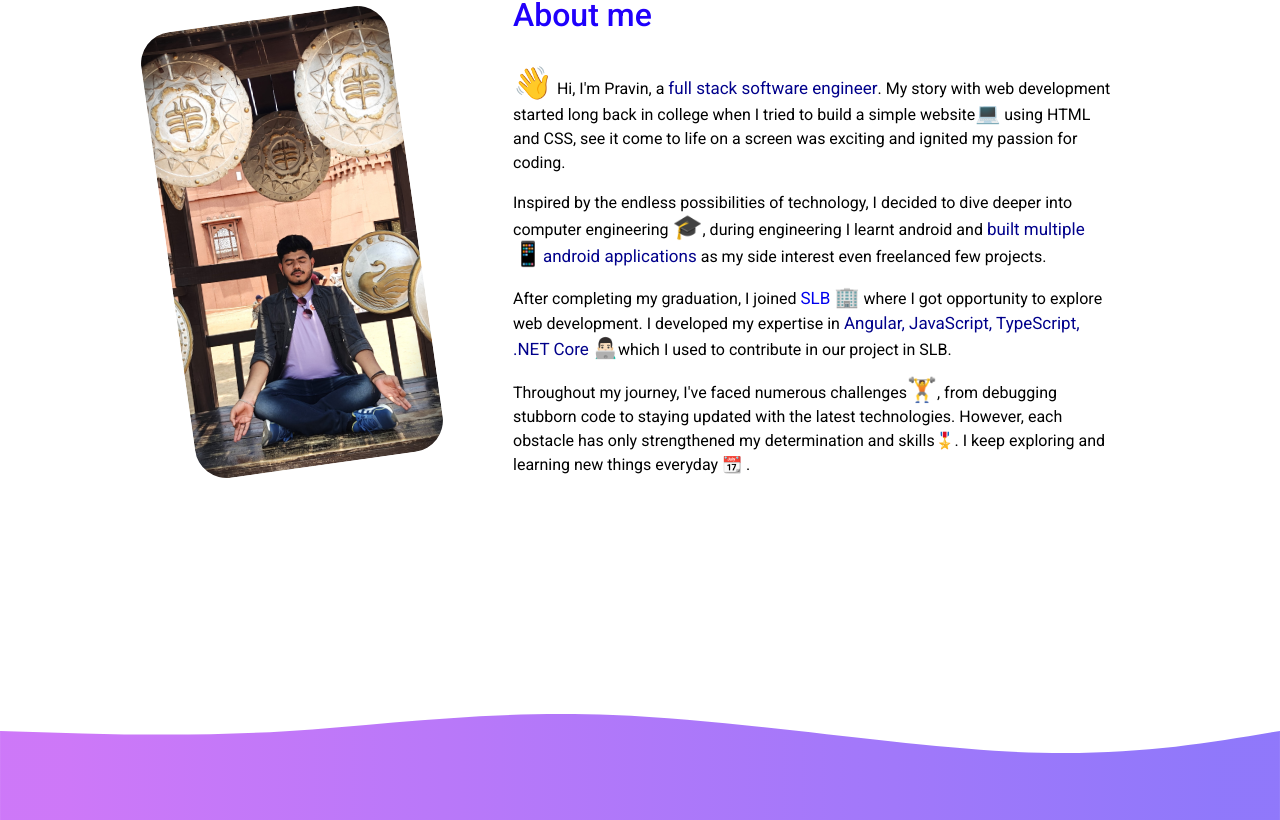
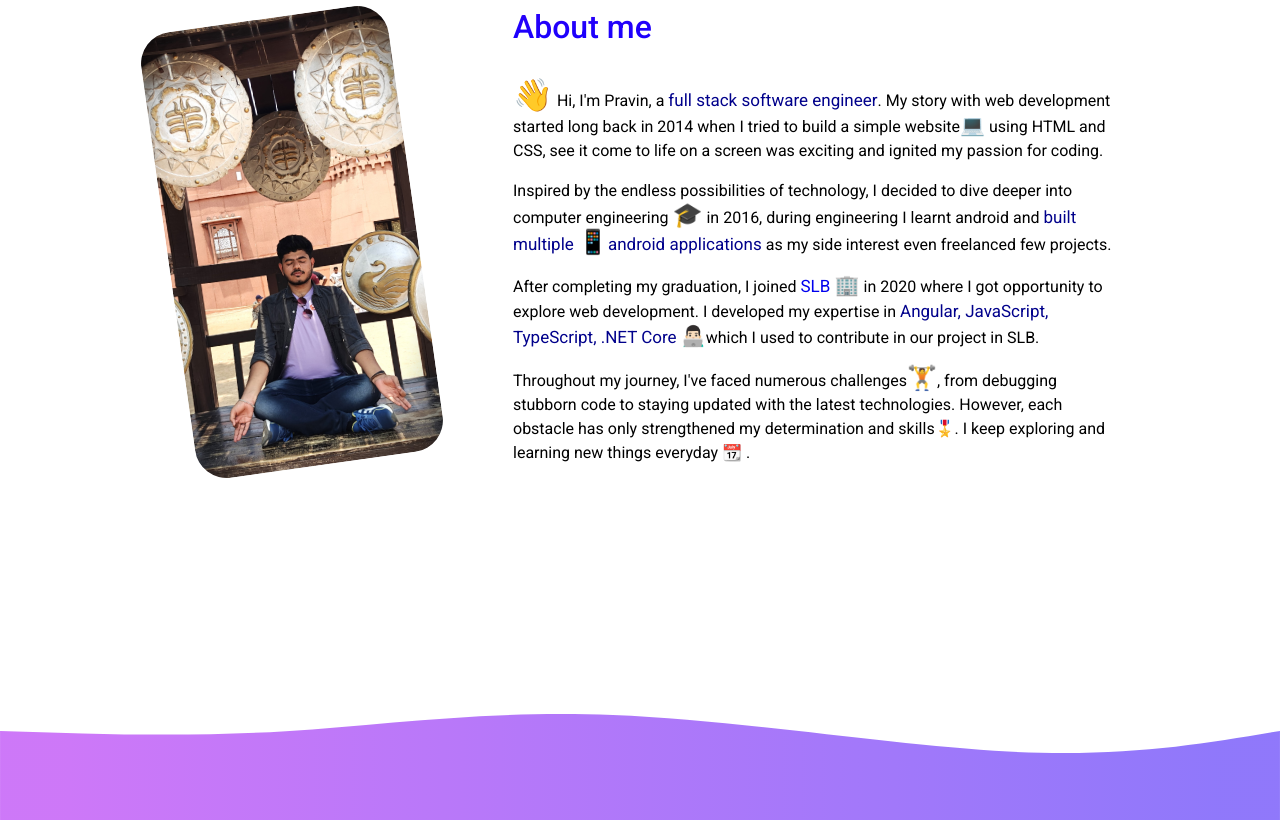
Before and after one commit to pravinmane1/Portfolio, an Angular app: page / in a window 1280 px wide. Shown: the part 958-1778 px from the top of the page. Built offline with nearby package versions, Linux system fonts and the light colour scheme.

Commit message:
Updated about text

```diff
--- a/src/app/features/about/about.component.html
+++ b/src/app/features/about/about.component.html
@@ -19,7 +19,7 @@
     <p>
       <span style="font-size: 2rem">👋</span> Hi, I'm Pravin, a
       <span>full stack software engineer</span>. My story with web development
-      started long back in college when I tried to build a simple website<span
+      started long back in 2014 when I tried to build a simple website<span
         style="font-size: 1.25rem"
         >💻</span
       >
@@ -29,7 +29,7 @@
     <p>
       Inspired by the endless possibilities of technology, I decided to dive
       deeper into computer engineering
-      <span style="font-size: 1.5rem">🎓</span>, during engineering I learnt
+      <span style="font-size: 1.5rem">🎓</span> in 2016, during engineering I learnt
       android and
       <span
         >built multiple <span style="font-size: 1.5rem">📱</span>android
@@ -44,7 +44,7 @@
           >SLB <span style="font-size: 1.25rem">🏢</span></a
         ></span
       >
-      where I got opportunity to explore web development. I developed my
+      in 2020 where I got opportunity to explore web development. I developed my
       expertise in
       <span> Angular, JavaScript, TypeScript, .NET Core </span
       ><span style="font-size: 1.25rem">👨🏻‍💻</span>which I used to contribute in
```
